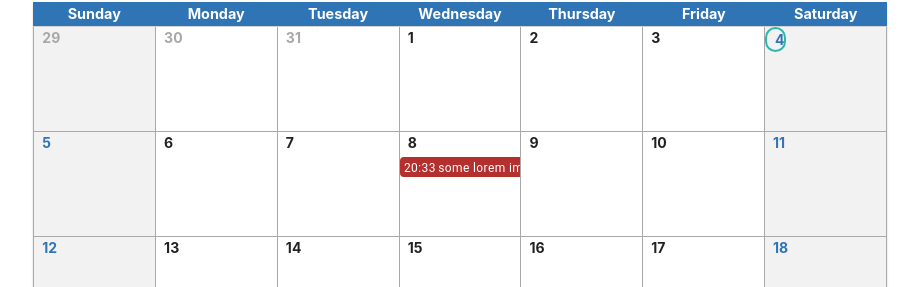
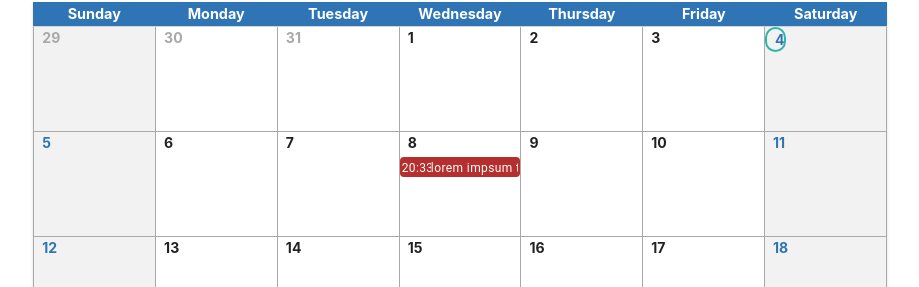
Before and after one commit to javier-montoya/jobsity-react-calendar, a React (Create React App) app: page / in a window 1280 px wide. Shown: the part 101-388 px from the top of the page, without its empty margins (180-1099 px from the left). Built offline with nearby package versions, Linux system fonts and the light colour scheme; what redux-promise-middleware would draw is missing.

Commit message:
Fixed styling bugs and made forecasts responsive
- Fixed calendar cells rendering with ugly scroll bars
- Made it so the forecasts re-fetches when we change date/location

```diff
--- a/src/actions/reminderActions.js
+++ b/src/actions/reminderActions.js
@@ -13,7 +13,6 @@ export const createReminder = reminder => dispatch => {
 };
 
 export const updateReminder = reminder => dispatch => {
-  console.log("reminder: ", reminder);
   let newReminder = reminder;
   newReminder.date = moment(reminder.date).format();
   newReminder.time = moment(reminder.time).format();
--- a/src/components/Calendar/CalendarCell/CalendarCell.css
+++ b/src/components/Calendar/CalendarCell/CalendarCell.css
@@ -1,10 +1,15 @@
 .cell {
   position: relative;
   height: 6.5em;
-  overflow: scroll;
+  overflow-y: scroll;
   cursor: pointer;
   border-right: 1px solid darkgray;
   border-bottom: 1px solid darkgray;
+}
+
+.cell::-webkit-scrollbar {
+  width: 0px;  /* Remove scrollbar space */
+  background: transparent;  /* Optional: just make scrollbar invisible */
 }
 
 .cell:hover {
--- a/src/components/Calendar/CalendarCell/CalendarCell.js
+++ b/src/components/Calendar/CalendarCell/CalendarCell.js
@@ -38,7 +38,7 @@ const CalendarCell = ({ dateString, inCurrentMonth }) => {
 
   return (
     <div className={`full-width cell ${isWeekend && "weekend-cell"}`}>
-      <Grid container direction="column" justify="center">
+      <Grid container className={"custom"} direction="column" justify="center" item>
         <Grid container justify="space-between">
           {renderCalendarNumber()}
           {renderReminders()}
--- a/src/components/Calendar/ReminderIndicator/ReminderIndicator.js
+++ b/src/components/Calendar/ReminderIndicator/ReminderIndicator.js
@@ -11,7 +11,8 @@ import { setCurrentReminder } from "../../../actions/currentReminderActions";
 const ReminderIndicator = ({ reminder }) => {
   const dynamicStyles = makeStyles(() => ({
     circleButton: {
-      width: "100%",
+      minWidth: "100%",
+      maxWidth: "100%",
       height: "20px",
       boxShadow: "none",
       padding: "0px 2px",
--- a/src/components/ForecastPanel/ForecastPanel.js
+++ b/src/components/ForecastPanel/ForecastPanel.js
@@ -1,7 +1,8 @@
-import React, { useState, useEffect } from "react";
+import React, { useEffect } from "react";
 import moment from "moment";
 import { useSelector, useDispatch } from "react-redux";
 import Grid from "@material-ui/core/Grid";
+import Paper from "@material-ui/core/Paper";
 import Typography from "@material-ui/core/Typography";
 import CircularProgress from "@material-ui/core/CircularProgress";
 import withStyles from "@material-ui/styles/withStyles";
@@ -14,32 +15,39 @@ const ForecastPanel = ({ classes }) => {
 
   useEffect(() => {
     dispatch(fetchForecast(currentReminder.city, currentReminder.date));
-  }, []);
+  }, [currentReminder.date, currentReminder.city]);
 
   if (forecasts.fetching) return <CircularProgress />;
 
   if (forecasts.errorMessage)
     return <Typography>{forecasts.errorMessage}</Typography>;
 
+  if (forecasts.forecastResults.length === 0)
+    return (
+      <Typography variant="subtitle1">
+        No forecasts found for this date
+      </Typography>
+    );
+
   const renderForecasts = () => {
-    return forecasts.forecastResults.map(forecast => {
+    return forecasts.forecastResults.map((forecast, index) => {
       return (
-        <Grid item xs={6} md={4} lg={2}>
+        <Grid item xs={4} md={3} lg={2} key={`forecast-${index}`}>
           <Grid
             container
             direction="column"
             justify="center"
-            aligntItems="center"
+            alignItems="center"
           >
-            <Typography variant="body2">
-              {moment(forecast.dt_txt).format("hh:mm a")}
-            </Typography>
             <img
               className={classes.weatherIcon}
               src={`http://openweathermap.org/img/w/${forecast.weather[0].icon}.png`}
               alt="Weather icon"
             />
             <Typography variant="body2">{forecast.weather[0].main}</Typography>
+            <Typography variant="body2">
+              {moment(forecast.dt_txt).format("hh:mm a")}
+            </Typography>
           </Grid>
         </Grid>
       );
--- a/src/components/ReminderDetailsView/ReminderDetailsView.js
+++ b/src/components/ReminderDetailsView/ReminderDetailsView.js
@@ -2,6 +2,7 @@ import React from "react";
 import { useSelector, useDispatch } from "react-redux";
 import moment from "moment";
 import Grid from "@material-ui/core/Grid";
+import Paper from "@material-ui/core/Paper";
 import Typography from "@material-ui/core/Typography";
 import Fab from "@material-ui/core/Fab";
 import DeleteIcon from "@material-ui/icons/Delete";
@@ -70,7 +71,9 @@ const ReminderDetails = () => {
         />
       </Grid>
       <Grid item xs={12} md={9} lg={6}>
-        <ForecastPanel />
+        <Paper>
+          <ForecastPanel />
+        </Paper>
       </Grid>
     </Grid>
   );
--- a/src/reducers/reminderReducer.js
+++ b/src/reducers/reminderReducer.js
@@ -6,7 +6,7 @@ const initialState = {
     {
       date: "2020-01-08T14:33:04-06:00",
       time: "2020-01-08T14:33:04-06:00",
-      text: "some lorem impsum placeholder text",
+      text: "lorem impsum thats really long",
       color: "#b52f2f",
       city: "London",
       id: "1d4dcd6-c6d-2a8a-ef8-6e06edf21eb6"
```
